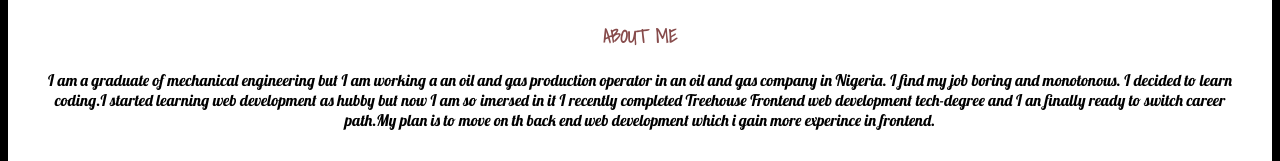
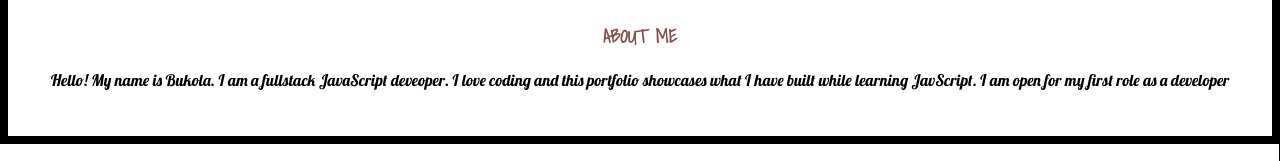
Before and after one commit to OGUNSOLA/ogunsola.github.io, a website: page index.html in a window 1280 px wide. Shown: the part 1996-2157 px from the top of the page. Drawn offline with nearby package versions, Linux system fonts and the light colour scheme; files whose address does not match are found by name; a web font is replaced by a local one.

Commit message:
Update index.html

```diff
--- a/index.html
+++ b/index.html
@@ -197,7 +197,7 @@
     </div>
     <div id="myStory">
       <h3>ABOUT ME</h3>
-      <p>I am a graduate of mechanical engineering but I am working a an oil and gas production operator in an oil and gas company in Nigeria. I find my job boring and monotonous. I decided to learn coding.I started learning web development as hubby but now I am so imersed in it I recently completed Treehouse Frontend web development tech-degree and I an finally ready to switch career path.My plan is to move on th back end web development which i gain more experince in frontend.</p>
+      <p>Hello! My name is Bukola. I am a fullstack JavaScript deveoper. I love coding and this portfolio showcases what I have built while learning JavScript. I am open for my first role as a developer</p>
     </div>
     <footer>
     <div class="experince" id="experince">
```
